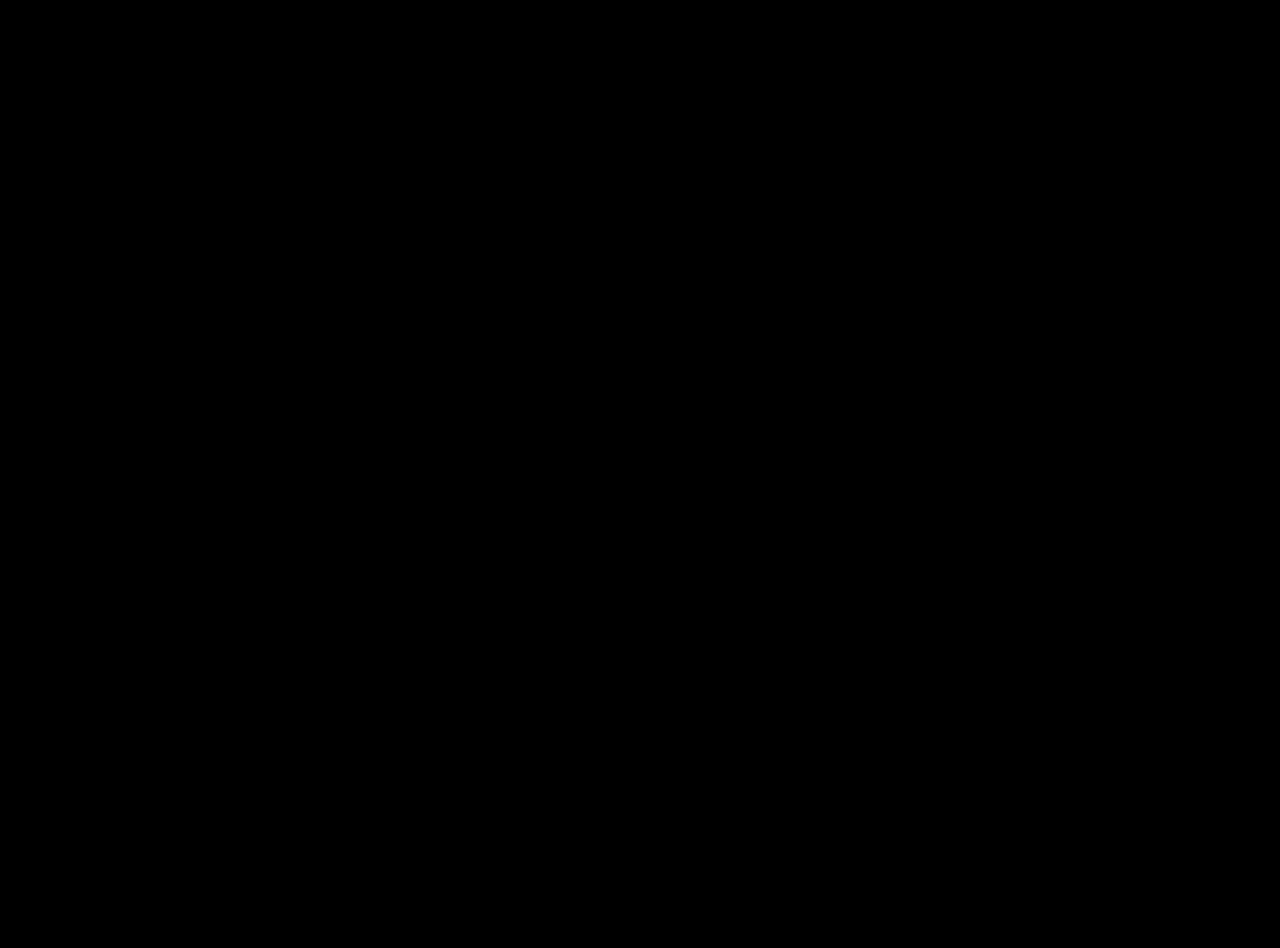
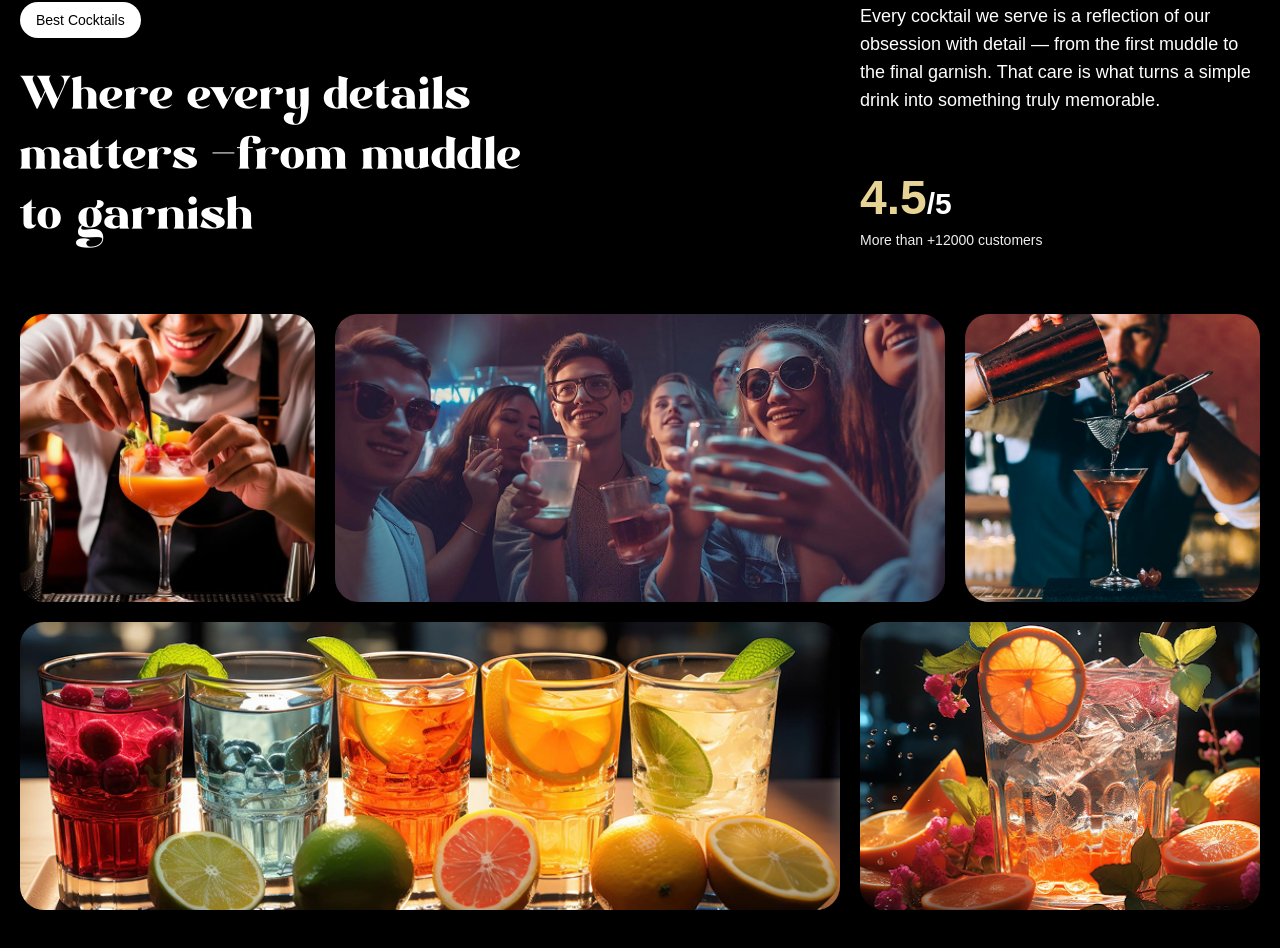
Before and after one commit to PremPalan/Gsap-Mojito, a React (Vite) app: page / in a window 1280 px wide. Shown: the part 1710-2658 px from the top of the page. Before the commit the page ends 1600 px from the top, so only its background shows below. Built offline with nearby package versions, Linux system fonts and the light colour scheme; a web font is replaced by a local one.

Commit message:
Implement the about section

```diff
--- a/src/App.jsx
+++ b/src/App.jsx
@@ -4,6 +4,7 @@
 import Navbar from './components/Navbar';
 import Hero from './components/Hero';
 import Cocktails from './components/Cocktails';
+import About from './components/About';
 gsap.registerPlugin(ScrollTrigger, SplitText);
 
 const App = () => {
@@ -12,6 +13,7 @@
         <Navbar />
         <Hero />
         <Cocktails />
+        <About />
     </main>
   )
 }
--- /dev/null
+++ b/src/components/About.jsx
@@ -0,0 +1,101 @@
+import React from "react";
+import { useGSAP } from '@gsap/react';
+import gsap from "gsap";
+import { SplitText } from "gsap/SplitText";
+
+const About = () => {
+    useGSAP(() => {
+        const titleSplit = SplitText.create('#about h2', {
+            type: 'words'
+        });
+
+        const scrollTimeline = gsap.timeline({
+            scrollTrigger: {
+                trigger: '#about',
+                start: 'top center'
+            }
+        });
+
+        scrollTimeline
+            .from(titleSplit.words,{
+                opacity: 0,
+                duration: 1,
+                yPercent: 100,
+                ease: 'expo.out',
+                stagger: 0.02
+            })
+            .from('.top-grid div, .botton-grid div', {
+                opacity: 0,
+                duration: 1,
+                ease: 'power1.inOut',
+                stagger: 0.04
+            }, '-=0.5')
+    })
+
+  return (
+    <div id="about">
+      <div className="mb-16 md:px-0 px-5">
+        <div className="content">
+          <div className="md:col-span-8">
+            <p className="badge">Best Cocktails</p>
+            <h2>
+              Where every details matters <span className="text-white">-</span>
+              from muddle to garnish
+            </h2>
+          </div>
+          <div className="sub-content">
+            <p>
+              Every cocktail we serve is a reflection of our obsession with
+              detail — from the first muddle to the final garnish. That care is
+              what turns a simple drink into something truly memorable.
+            </p>
+            <div>
+              <p className="md:text-3xl text-xl font-bold">
+                <span>4.5</span>/5
+              </p>
+              <p className="text-sm text-white-100">
+                More than +12000 customers
+              </p>
+            </div>
+          </div>
+        </div>
+      </div>
+
+      <div className="top-grid">
+        <div className="md:col-span-3">
+          <div className="noisy">
+            <img src="/images/abt1.png" alt="grid-img-1" />
+          </div>
+        </div>
+
+        <div className="md:col-span-6">
+          <div className="noisy">
+            <img src="/images/abt2.png" alt="grid-img-2" />
+          </div>
+        </div>
+
+        <div className="md:col-span-3">
+          <div className="noisy">
+            <img src="/images/abt5.png" alt="grid-img-5" />
+          </div>
+        </div>
+      </div>
+
+      <div className="bottom-grid">
+        <div className="md:col-span-8">
+          <div className="noisy">
+            <img src="/images/abt3.png" alt="grid-img-3" />
+          </div>
+        </div>
+
+        <div className="md:col-span-4">
+          <div className="noisy">
+            <img src="/images/abt4.png" alt="grid-img-4" />
+          </div>
+        </div>
+      </div>
+    </div>
+  );
+};
+
+export default About;
```
